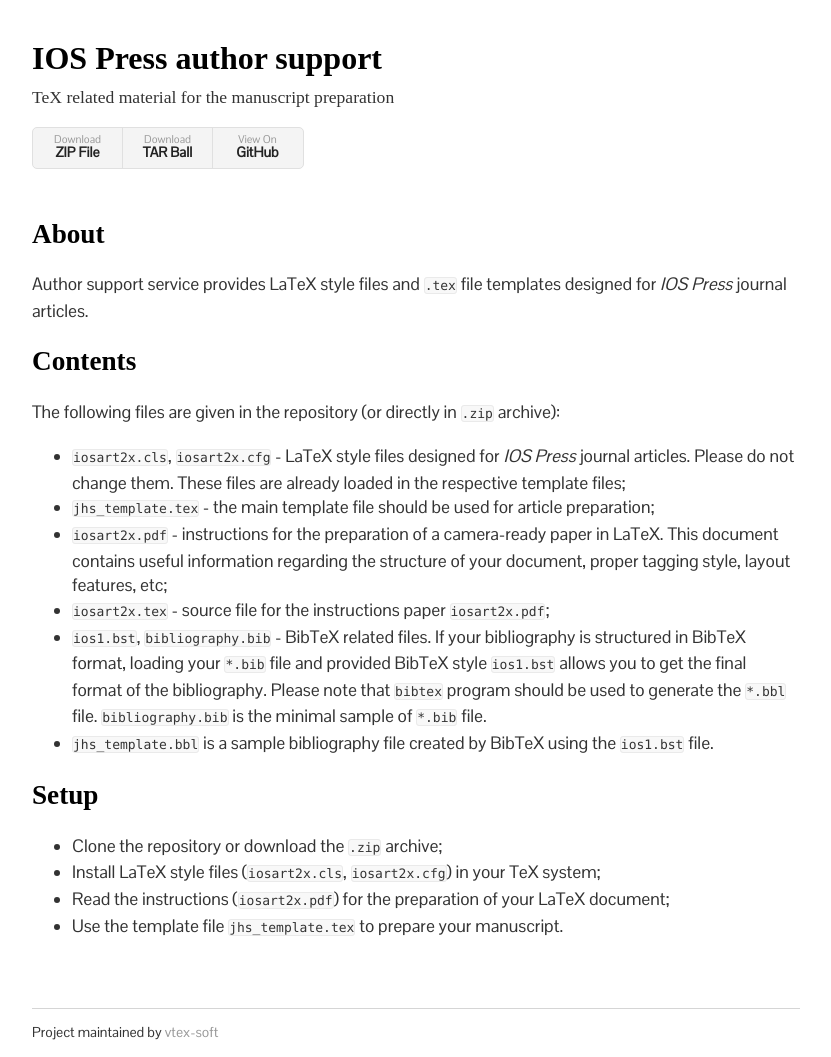
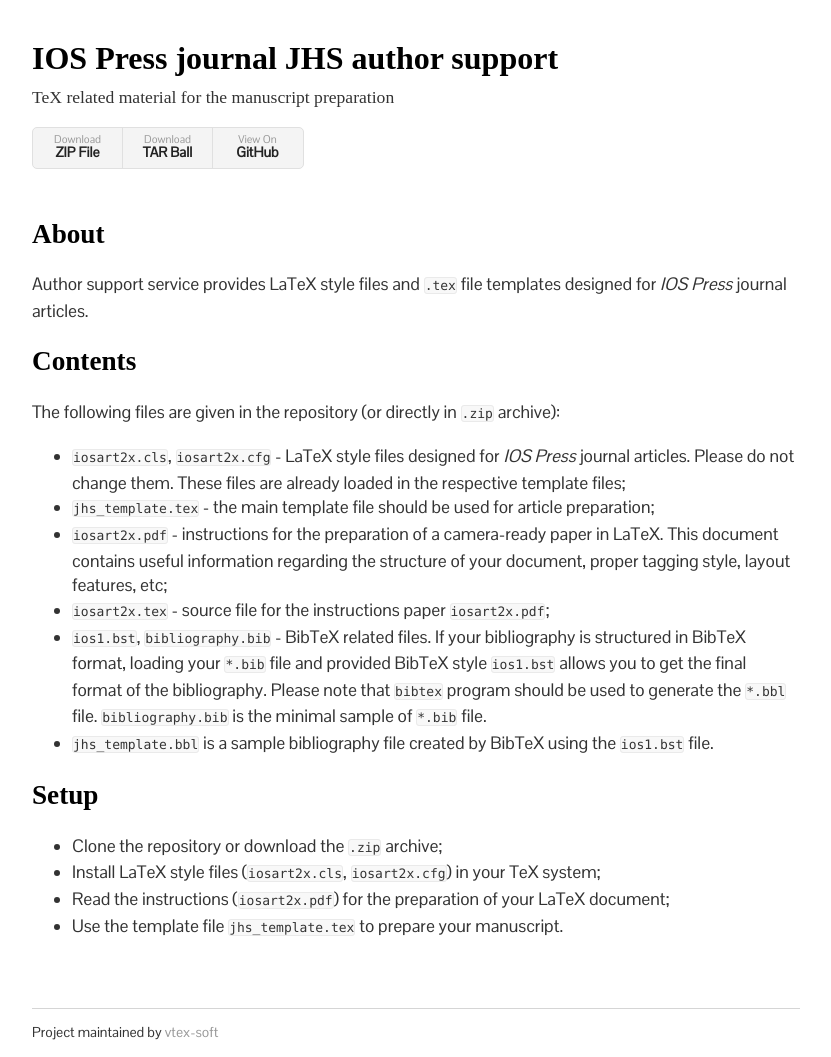
Before and after one commit to vtex-soft/texsupport.iospress-jhs, a Jekyll site: the page built from README.md, in a window 1280 px wide. Shown: the whole page, without its empty margins (224-1055 px from the left). Built offline with Jekyll 4.4.1, drawn with Linux system fonts in a browser that asks for light colours; some web fonts are replaced; our own code applies the rules of GitHub Pages for plain Markdown files.

Commit message:
full title

```diff
--- a/_config.yml
+++ b/_config.yml
@@ -1,3 +1,3 @@
-title: IOS Press author support
+title: IOS Press journal JHS author support
 description: TeX related material for the manuscript preparation
 show_downloads: true
```
